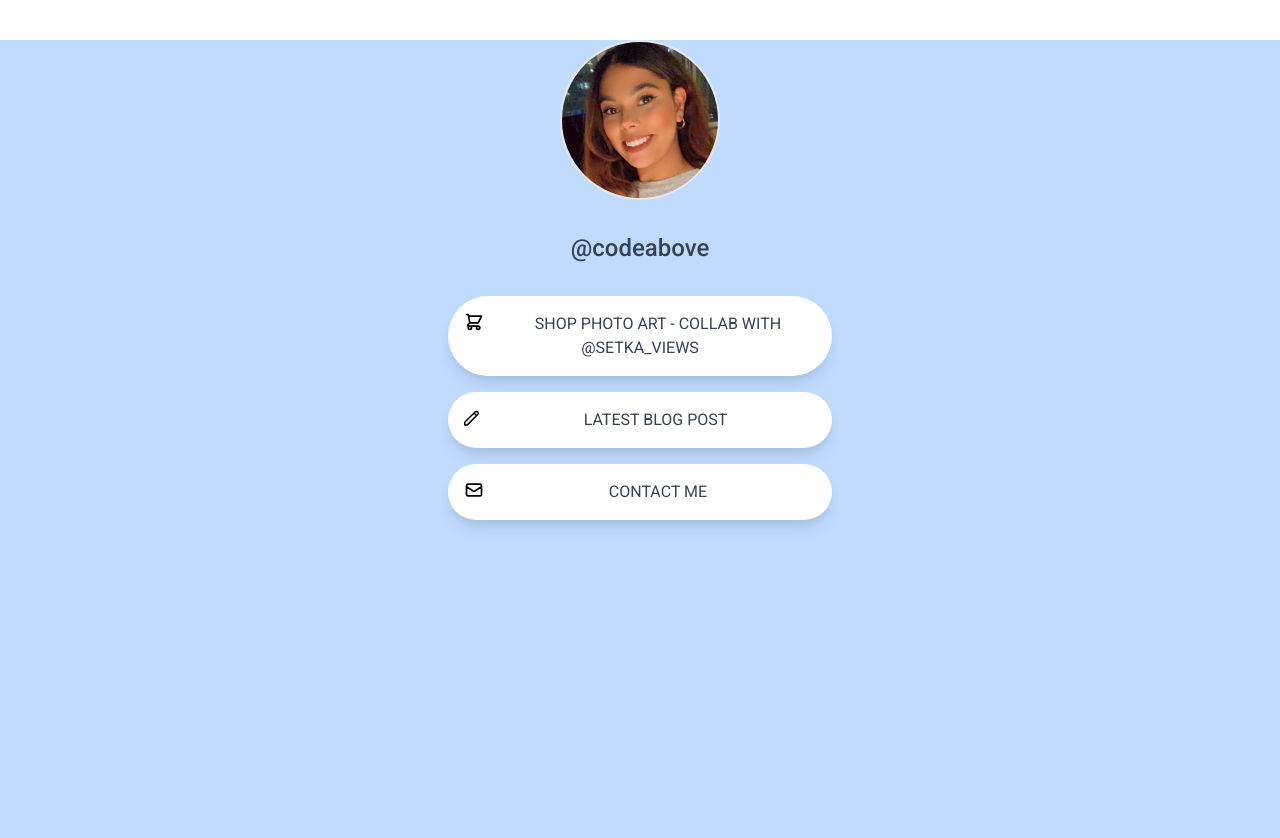
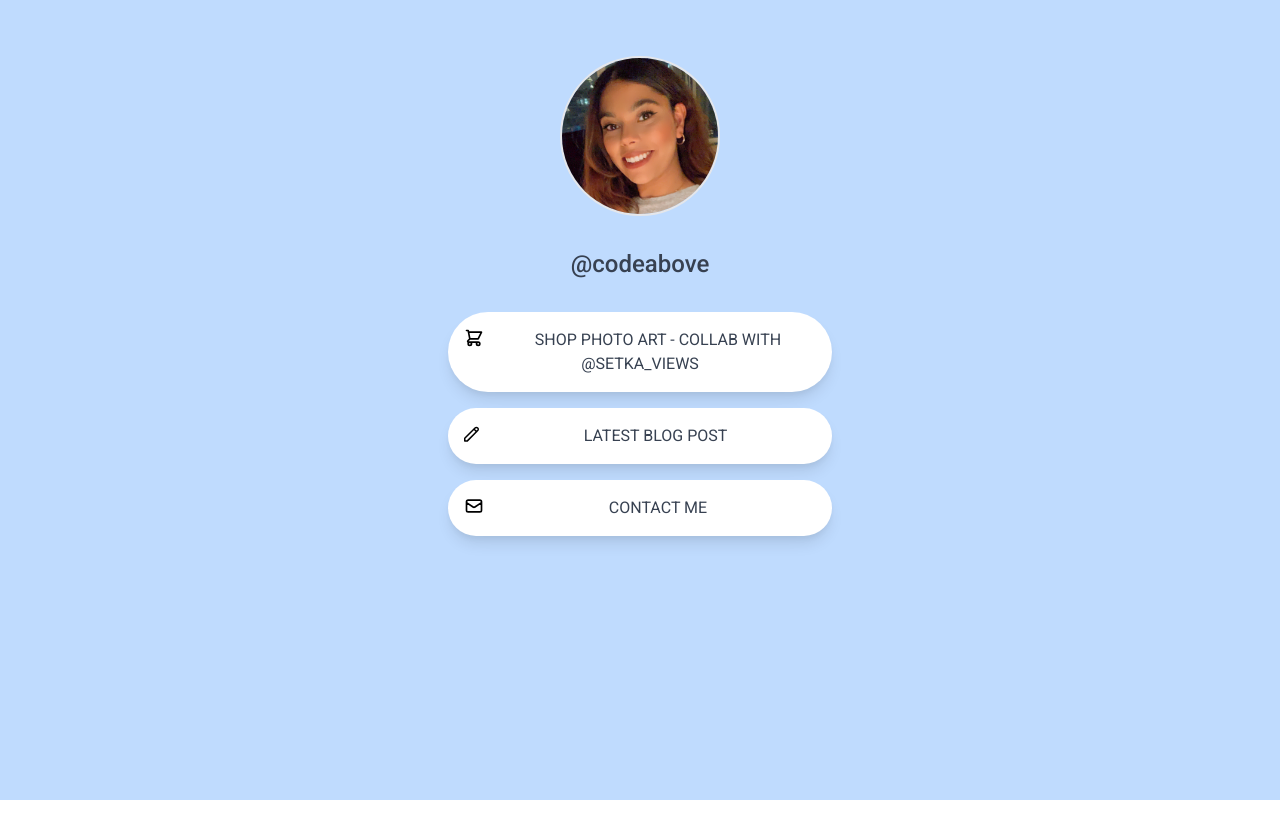
Before and after one commit to code-above/code-above.github.io, a plain HTML site: page index.html in a window 1280 px wide. After the commit the page ends 800 px from the top, so only its background shows below. Drawn offline with nearby package versions, Linux system fonts and the light colour scheme.

Commit message:
Update index.html

```diff
--- a/index.html
+++ b/index.html
@@ -14,8 +14,7 @@
 <body>
 
 
-<div class="bg-blue-200 h-screen ">
-    <div class="container mt-10">
+<div class="bg-blue-200 h-screen pt-14">
     <div class="circle-shape m-auto mt-13 rounded-full border-2 w-40 h-40 overflow-hidden">
         <a href="https://www.instagram.com/codeabove/"
             target="_blank"
@@ -67,7 +66,7 @@
     </div>
         </a>
 </div>
-</div>
+
 
 
 
```
